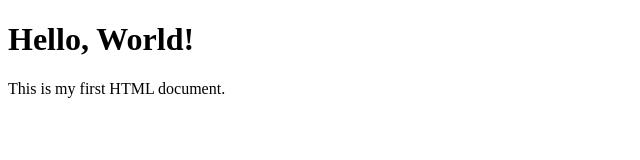
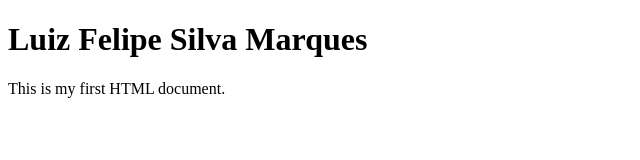
Before and after one commit to luizfelipemath/luizfelipemath.github.io, a plain HTML site: page index.html in a window 1280 px wide. Shown: the whole page, without its empty margins (0-640 px from the left). Drawn offline with Linux system fonts and the light colour scheme.

Commit message:
Update index.html

```diff
--- a/index.html
+++ b/index.html
@@ -3,10 +3,10 @@
     <head>
         <meta charset="UTF-8">
         <meta name="viewport" content="width=device-width, initial-scale=1.0">
-        <title>Luiz Felipe Silva Marques</title>
+        <title>My First HTML Page</title>
     </head>
     <body>
-        <h1>Hello, World!</h1>
+        <h1>Luiz Felipe Silva Marques</h1>
         <p>This is my first HTML document.</p>
     </body>
     </html>
```
